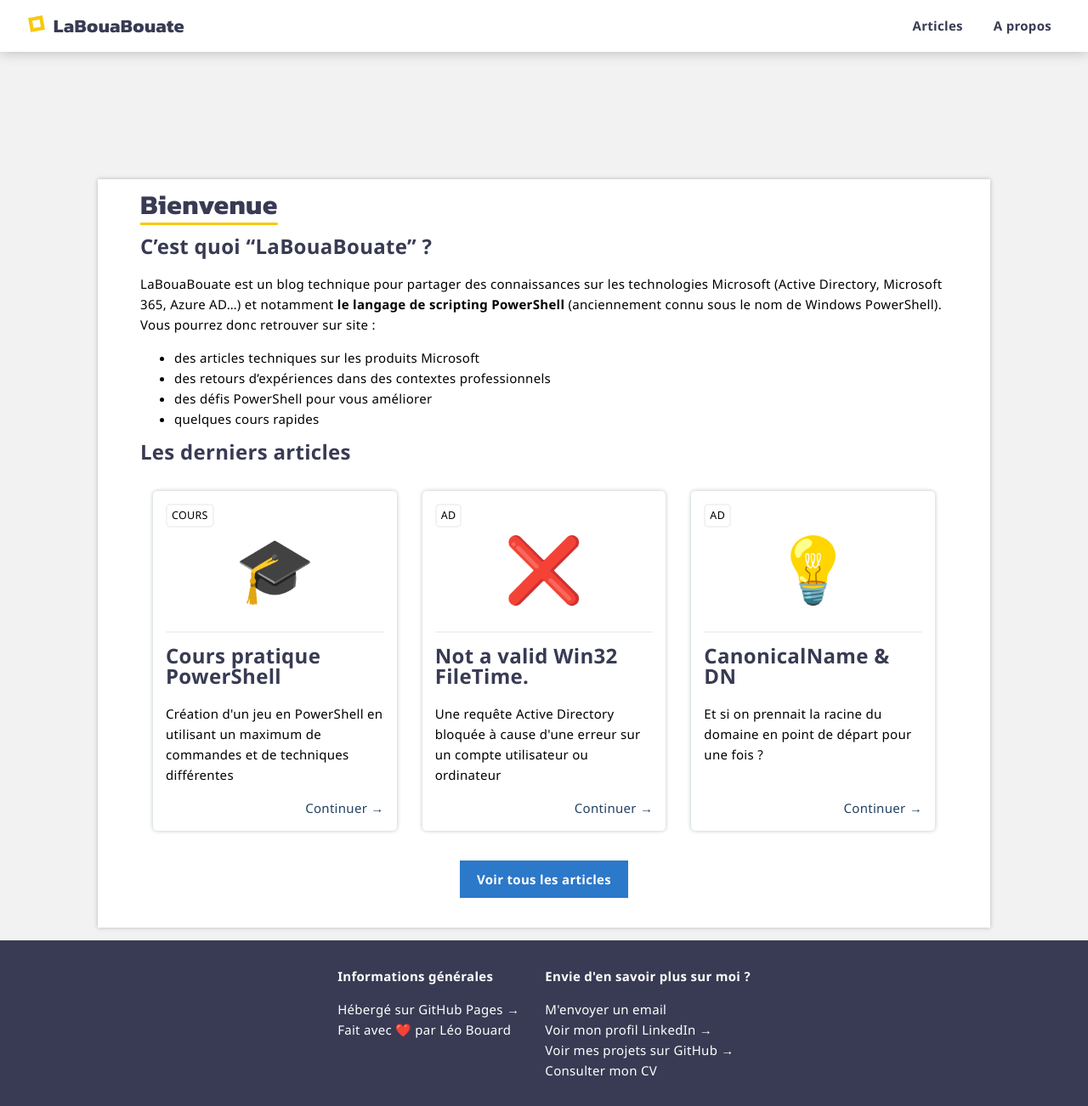
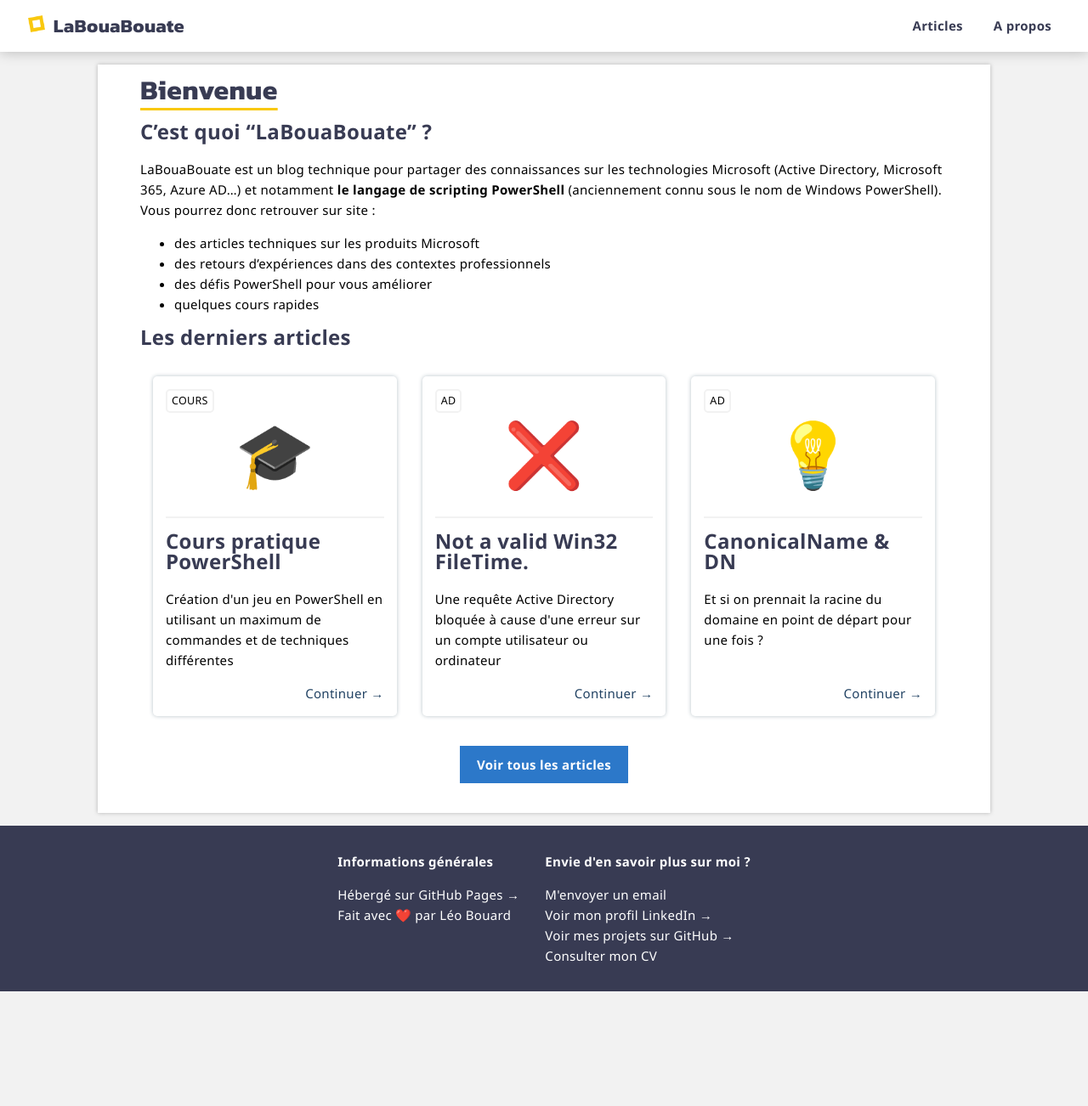
Before and after one commit to leobouard/leobouard.github.io, a Jekyll site: the page built from index.md, in a window 1280 px wide. Shown: the whole page at 85% size. Built offline with Jekyll 4.4.1, drawn with Linux system fonts in a browser that asks for light colours; some web fonts are replaced; our own code applies the rules of GitHub Pages for plain Markdown files; after the commit the page ends 1167 px from its top, so only the background shows below that.

Commit message:
Update default.html

```diff
--- a/_layouts/default.html
+++ b/_layouts/default.html
@@ -37,7 +37,7 @@
       {{ page.icon }}
     </div>
 
-    <section>
+    <section {% unless page.icon %} style="margin-top: -185px;" {% endunless %}>
       {{ content }}
     </section>
 
```
